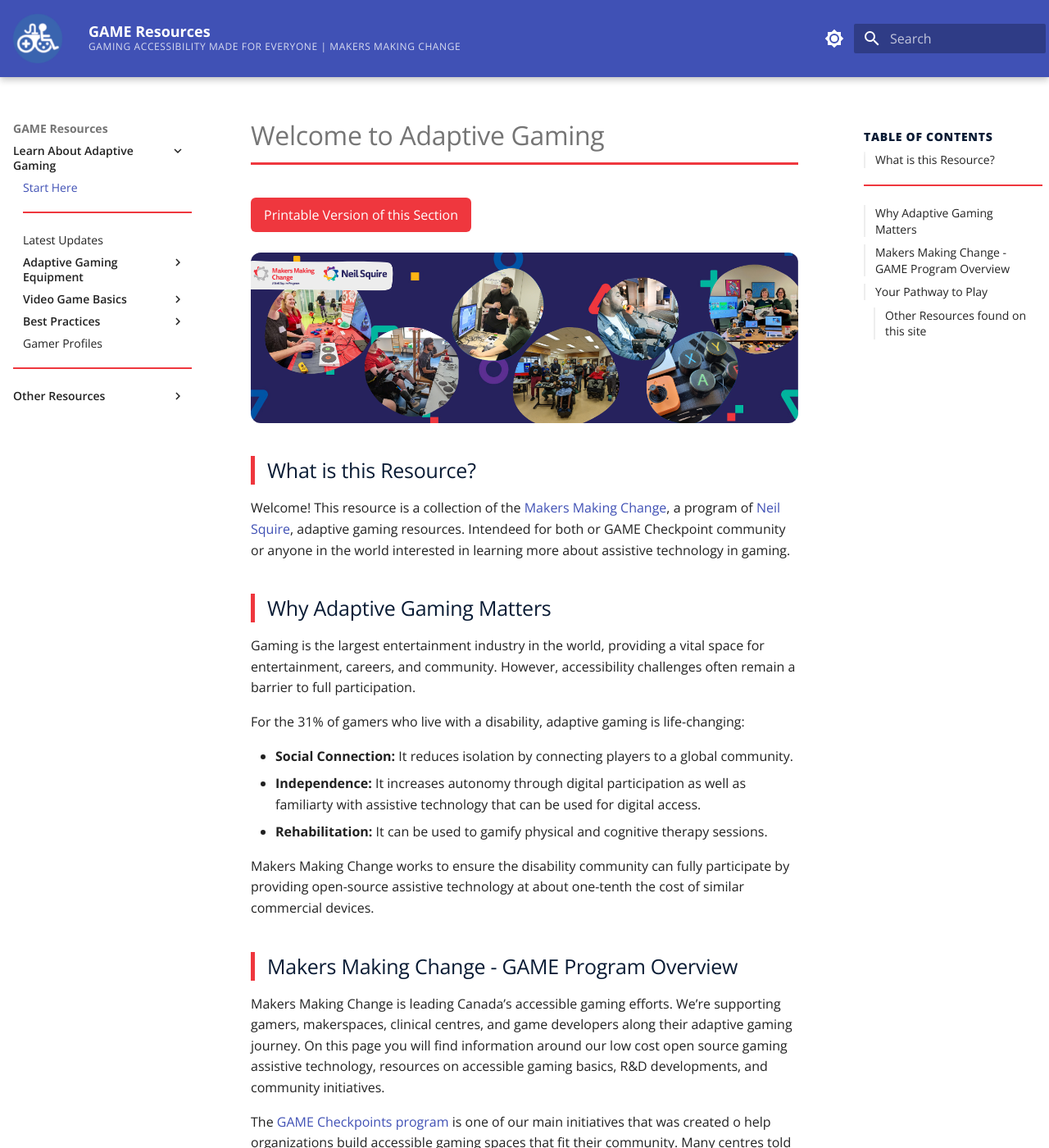
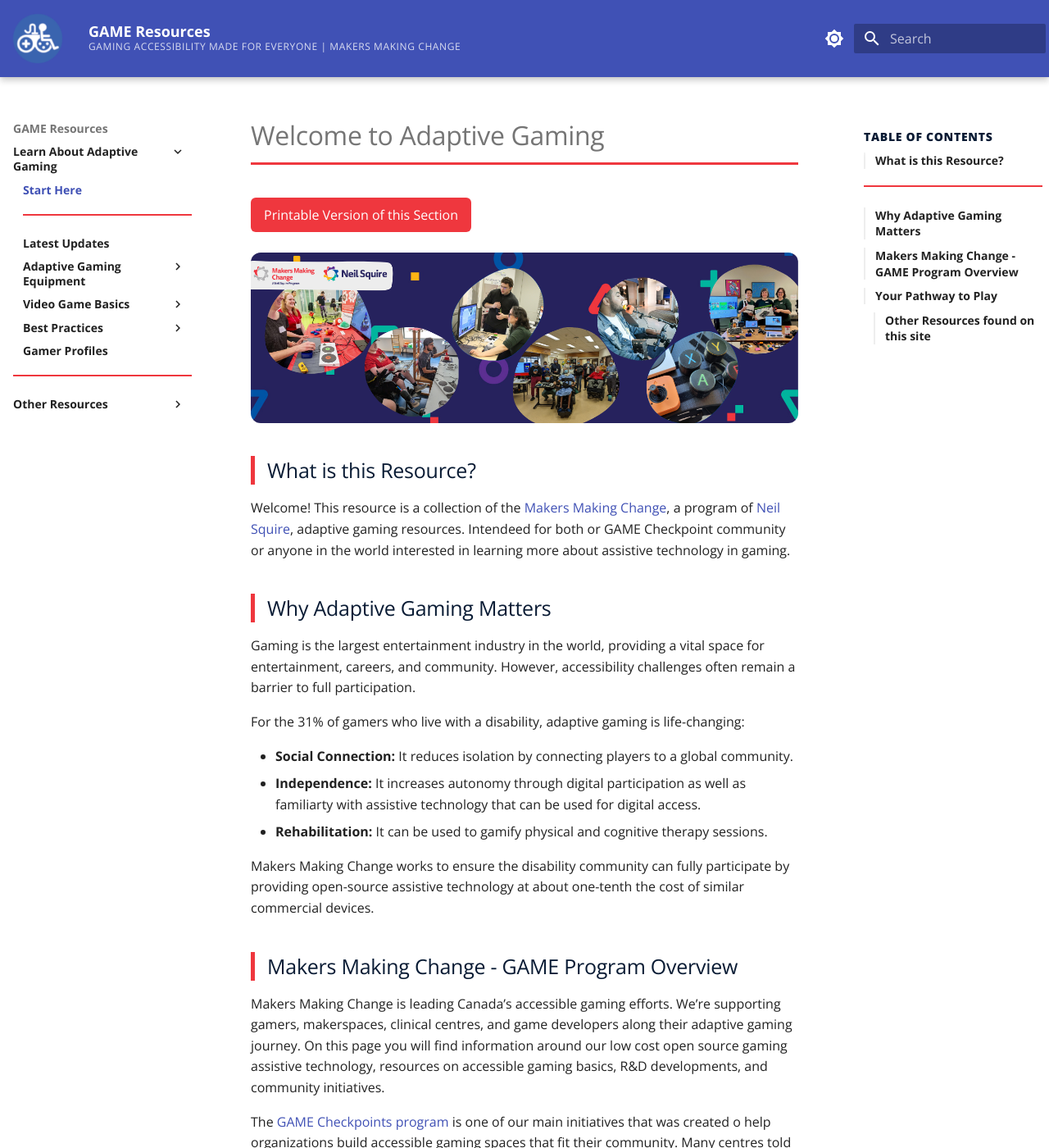
Before and after one commit to tjfentie/GAME-Resource-Test, an MkDocs documentation site: the page built from docs/index.md, in a window 1280 px wide and 1400 px high. Shown: the whole window at 82% size. Built offline with MkDocs 1.6.1 and Material for MkDocs 9.7.7, drawn with Linux system fonts in a browser that asks for light colours.

Commit message:
Update extra.css

```diff
--- a/docs/styles/extra.css
+++ b/docs/styles/extra.css
@@ -458,19 +458,32 @@ h2 { border-left: 5px solid #ef373e; padding-left: 15px; }
 }
 
 /* =============================================================
-   12. NAVIGATION SIDEBAR DIVIDER & CLEAN BOLDING
+   12. NAVIGATION SIDEBAR DIVIDER & SELECTIVE BOLDING
    ============================================================= */
 
-/* Restores the lighter bolding you liked for group headers */
-.md-nav__item--nested > .md-nav__link {
-    font-weight: 600 !important;
+/* 1. Reset all nav links to normal weight first to clear the "bold everywhere" issue */
+.md-nav__link {
+    font-weight: 400 !important;
 }
 
-/* Red line only before the "Other Resources" main group */
-nav.md-nav > ul.md-nav__list > li.md-nav__item:nth-child(2) {
+/* 2. Bold ONLY the two main top-level headers (Learn About... and Other Resources) */
+/* This targets ONLY the labels at the very root of the navigation tree */
+.md-nav > .md-nav__list > .md-nav__item > .md-nav__link {
+    font-weight: 700 !important;
+    margin-top: 10px;
+}
+
+/* 3. Add the red line ONLY before the "Other Resources" group */
+/* This targets the second <li> in the main root list */
+.md-nav > .md-nav__list > .md-nav__item:nth-child(2) {
     border-top: 2px solid #ef373e;
     margin-top: 20px;
     padding-top: 15px;
+}
+
+/* 4. Ensure internal folders (like Equipment) stay normal weight */
+.md-nav__item--nested .md-nav__item .md-nav__link {
+    font-weight: 400 !important;
 }
 
 /* =============================================================
```
